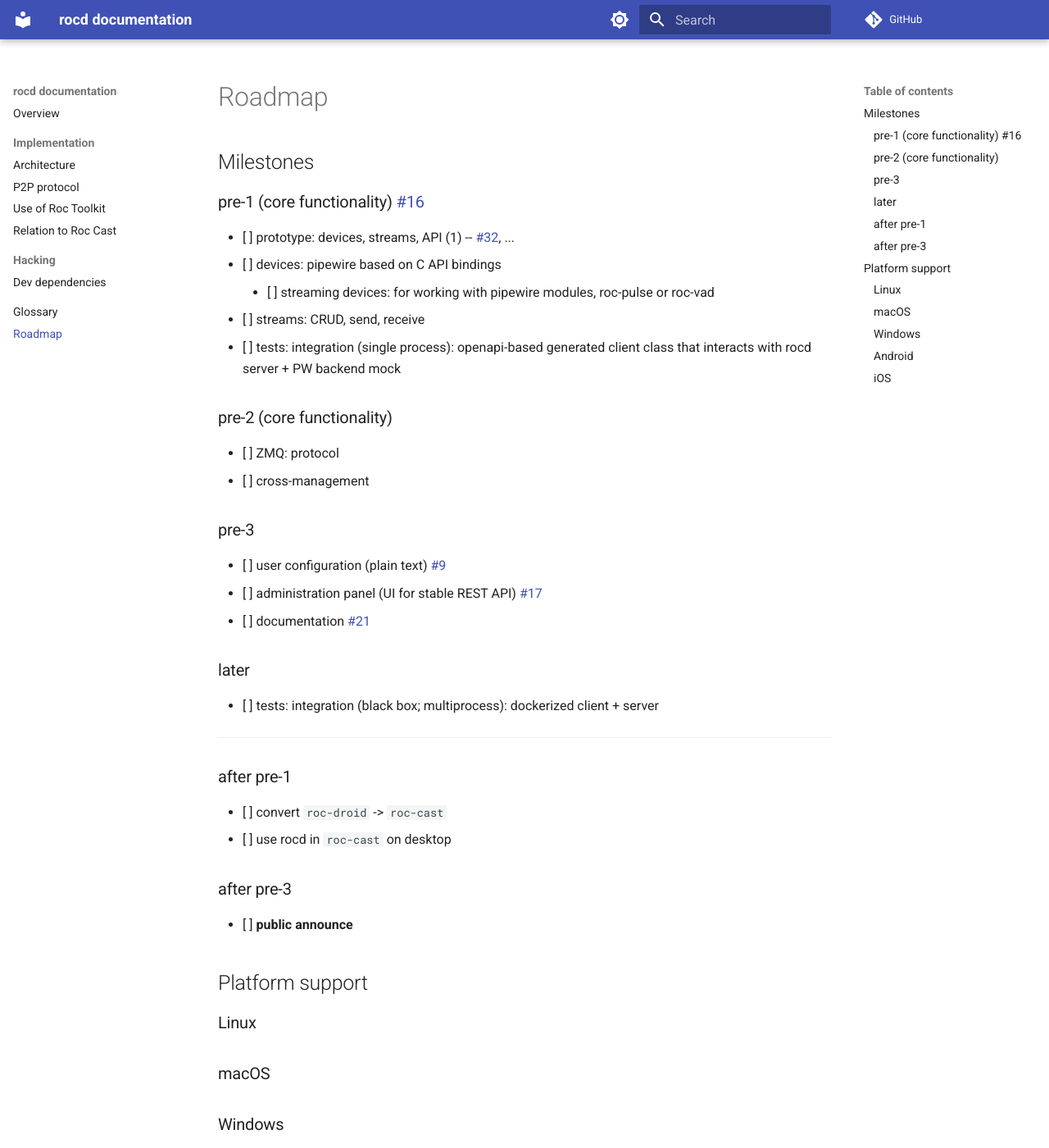
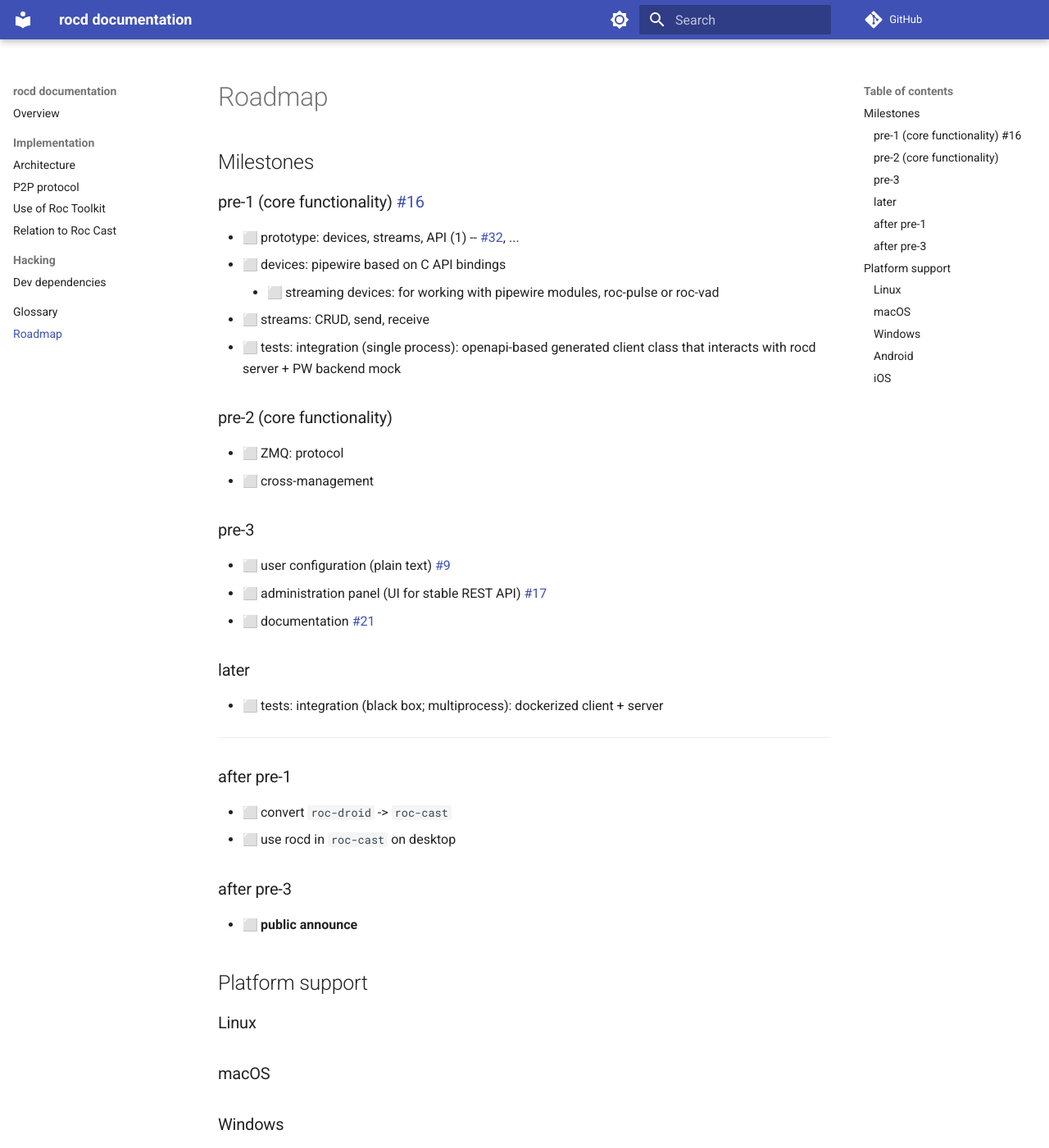
Before and after one commit to roc-streaming/rocd, an MkDocs documentation site: the page built from docs/roadmap.md, in a window 1280 px wide and 1400 px high. Shown: the whole window at 82% size. Built offline with MkDocs 1.6.1 and Material for MkDocs 9.7.7, drawn with Linux system fonts in a browser that asks for light colours; emoji names are drawn with the system emoji font; comment, search, counter and statistics services are not loaded; some of the changed lines change nothing that is shown.

Commit message:
chore(docs): fix checkboxes

```diff
--- a/docs/roadmap.md
+++ b/docs/roadmap.md
@@ -4,37 +4,37 @@
 
 ### pre-1 (core functionality) [#16](https://github.com/roc-streaming/rocd/issues/16)
 
-- [ ] prototype: devices, streams, API (1) -- [#32](https://github.com/roc-streaming/rocd/issues/32), ...
-  - [ ] devices: pipewire based on C API bindings
-    - [ ] streaming devices: for working with pipewire modules, roc-pulse or roc-vad
-  - [ ] streams: CRUD, send, receive
-- [ ] tests: integration (single process): openapi-based generated client class that interacts with rocd server + PW backend mock
+- :white_large_square: prototype: devices, streams, API (1) -- [#32](https://github.com/roc-streaming/rocd/issues/32), ...
+  - :white_large_square: devices: pipewire based on C API bindings
+    - :white_large_square: streaming devices: for working with pipewire modules, roc-pulse or roc-vad
+  - :white_large_square: streams: CRUD, send, receive
+- :white_large_square: tests: integration (single process): openapi-based generated client class that interacts with rocd server + PW backend mock
 
 ### pre-2 (core functionality)
 
-- [ ] ZMQ: protocol
-- [ ] cross-management
+- :white_large_square: ZMQ: protocol
+- :white_large_square: cross-management
 
 ### pre-3
 
-- [ ] user configuration (plain text) [#9](https://github.com/roc-streaming/rocd/issues/9)
-- [ ] administration panel (UI for stable REST API) [#17](https://github.com/roc-streaming/rocd/issues/17)
-- [ ] documentation [#21](https://github.com/roc-streaming/rocd/issues/21)
+- :white_large_square: user configuration (plain text) [#9](https://github.com/roc-streaming/rocd/issues/9)
+- :white_large_square: administration panel (UI for stable REST API) [#17](https://github.com/roc-streaming/rocd/issues/17)
+- :white_large_square: documentation [#21](https://github.com/roc-streaming/rocd/issues/21)
 
 ### later
 
-- [ ] tests: integration (black box; multiprocess): dockerized client + server
+- :white_large_square: tests: integration (black box; multiprocess): dockerized client + server
 
 ---
 
 ### after pre-1
 
-- [ ] convert `roc-droid` -> `roc-cast`
-- [ ] use rocd in `roc-cast` on desktop
+- :white_large_square: convert `roc-droid` -> `roc-cast`
+- :white_large_square: use rocd in `roc-cast` on desktop
 
 ### after pre-3
 
-- [ ] **public announce**
+- :white_large_square: **public announce**
 
 
 ## Platform support
```
